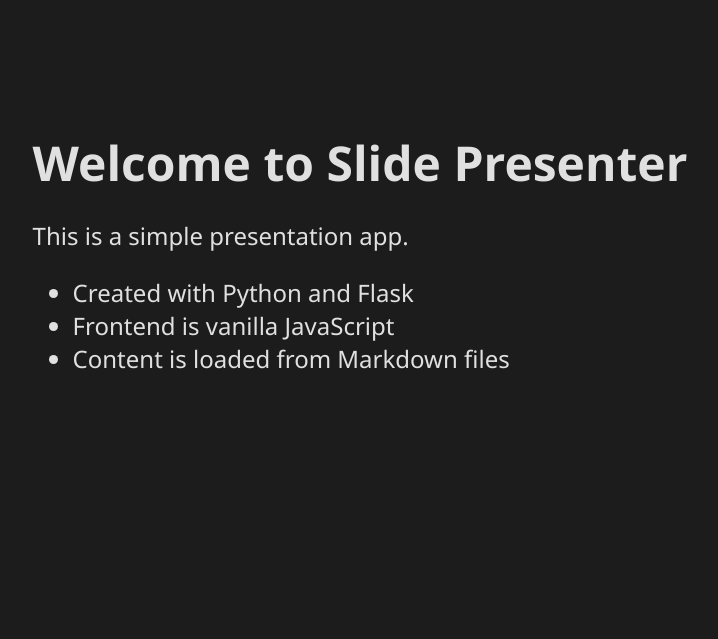
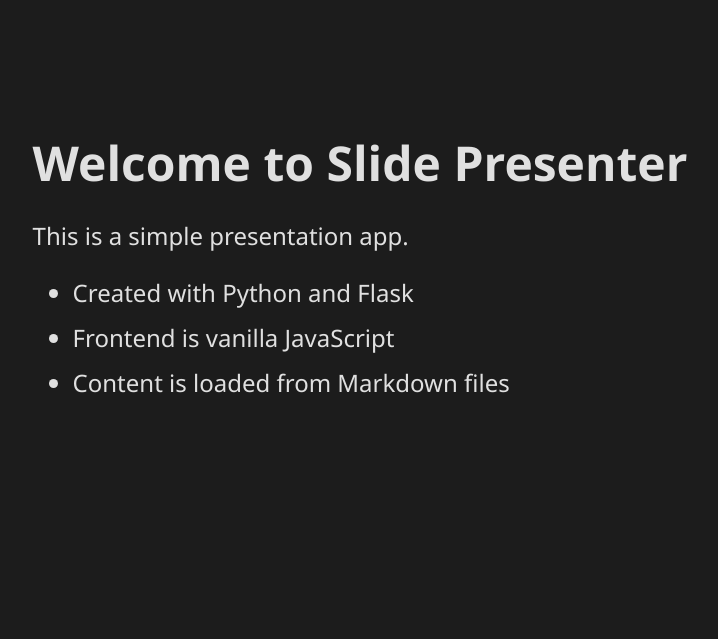
Before and after one commit to rainbowbreeze/slide-presenter, a Flask app: page / in a window 1280 px wide. Shown: the top 639 px of the page, without its empty margins (89-807 px from the left). Run offline with Flask 3, Linux system fonts and the light colour scheme.

Commit message:
Added space between bullet point items

```diff
--- a/static/style.css
+++ b/static/style.css
@@ -46,6 +46,10 @@
 
 .content-slide ul, .content-slide ol {
     font-size: 1.5em;
+}
+
+.content-slide li {
+    margin-bottom: 0.5em; /* Add some space below each list item */
 }
 
 .content-slide p {
```
Also changed, not shown: GEMINI.md (+1 -1 lines).
